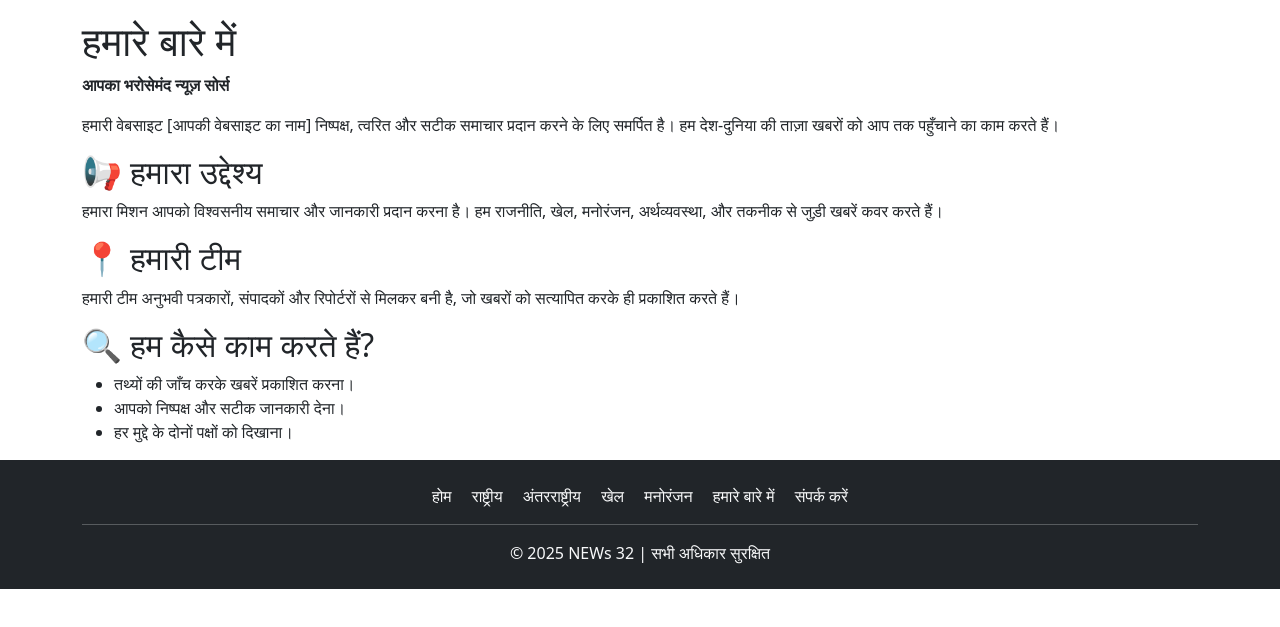
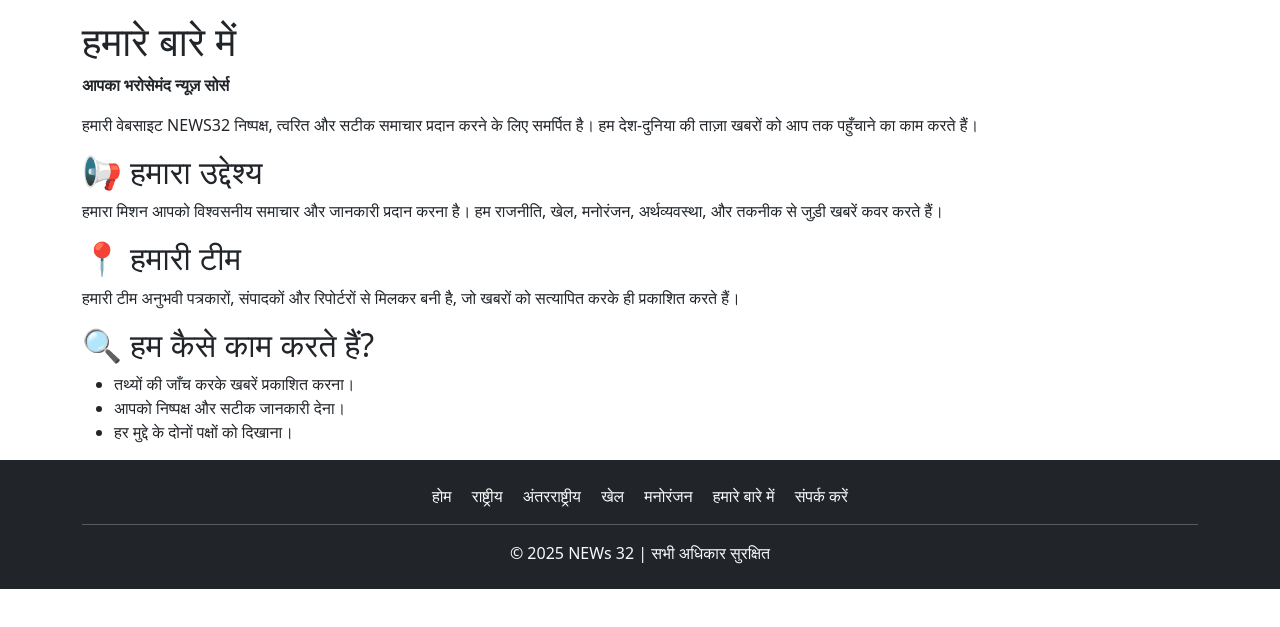
Before and after one commit to News32/news32, a plain HTML site: page about.html in a window 1280 px wide. Shown: the part 85-712 px from the top of the page. Drawn offline with nearby package versions, Linux system fonts and the light colour scheme.

Commit message:
Update about.html

```diff
--- a/about.html
+++ b/about.html
@@ -41,7 +41,7 @@
         <h1>हमारे बारे में</h1>
         <p><strong>आपका भरोसेमंद न्यूज़ सोर्स</strong></p>
 
-        <p>हमारी वेबसाइट [आपकी वेबसाइट का नाम] निष्पक्ष, त्वरित और सटीक समाचार प्रदान करने के लिए समर्पित है। हम देश-दुनिया की ताज़ा खबरों को आप तक पहुँचाने का काम करते हैं।</p>
+        <p>हमारी वेबसाइट NEWS32 निष्पक्ष, त्वरित और सटीक समाचार प्रदान करने के लिए समर्पित है। हम देश-दुनिया की ताज़ा खबरों को आप तक पहुँचाने का काम करते हैं।</p>
 
         <h2>📢 हमारा उद्देश्य</h2>
         <p>हमारा मिशन आपको विश्वसनीय समाचार और जानकारी प्रदान करना है। हम राजनीति, खेल, मनोरंजन, अर्थव्यवस्था, और तकनीक से जुड़ी खबरें कवर करते हैं।</p>
```
